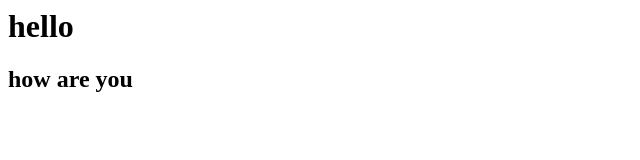
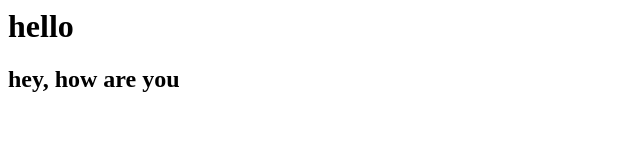
Before and after one commit to shobhit-jindal/tcspipeline, a plain HTML site: page index.html in a window 1280 px wide. Shown: the full height of the page, 0-640 px from the left. Drawn offline with Linux system fonts and the light colour scheme.

Commit message:
index update

```diff
--- a/index.html
+++ b/index.html
@@ -1,2 +1,2 @@
 <centre><h1>hello</h1>
-<h2>how are you</h2></centre>
+<h2>hey, how are you</h2></centre>
```
